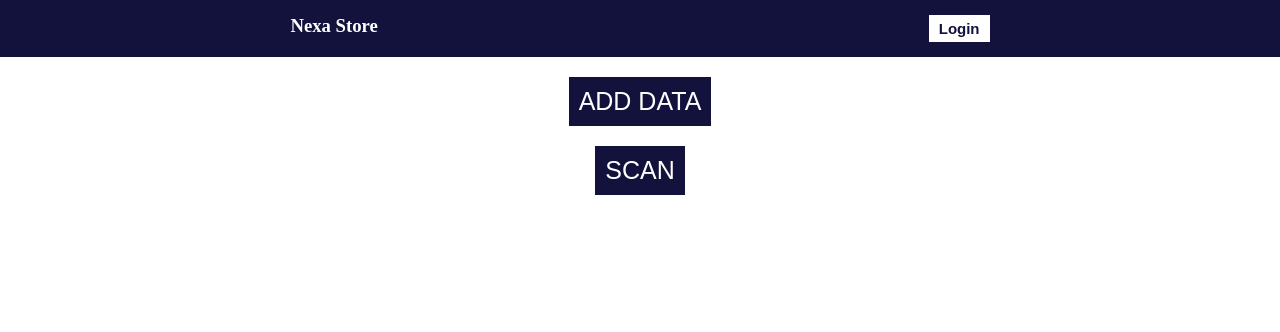
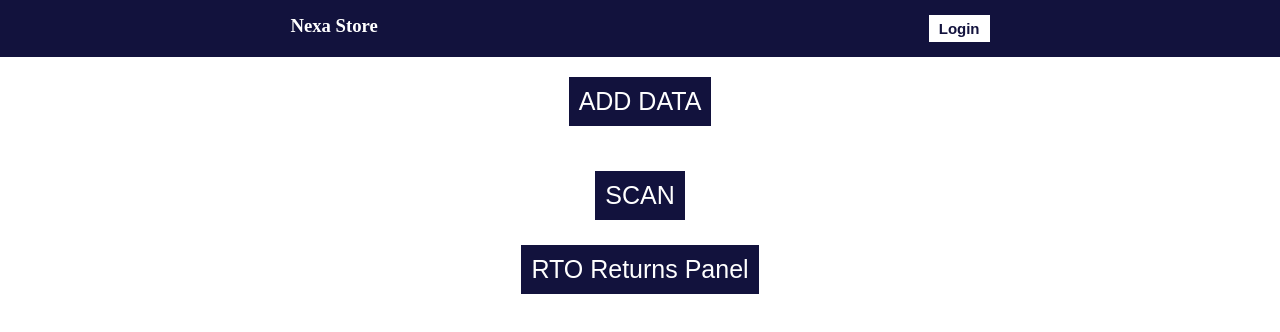
Before and after one commit to AkshitBhati/Nexa-store-project, a React (Vite) app: page / in a window 1280 px wide. Shown: the top 332 px of the page. Built offline with nearby package versions, Linux system fonts and the light colour scheme; no server answers.

Commit message:
initiated rto returns page

```diff
--- a/src/App.jsx
+++ b/src/App.jsx
@@ -9,6 +9,7 @@ import Register from './Components/Register/Register'
 import Usercard from './Components/usercard/Usercard'
 import Excel from './Components/ExcelData/Excel'
 import Scanner from "./Page/Scanner"
+import RtoReturn from './Components/RTO Returns/RtoReturn'
 
 const App = () => {
   const [userName, setUserName] = useState("")
@@ -43,6 +44,7 @@ const App = () => {
       <Route path="/register" element={<Register />} />
       <Route path="/usercard" element={<Usercard name={userName} />} />
       <Route path="/excel" element={<Excel  />} />
+      <Route path="/rtoreturn" element={<RtoReturn  />} />
     </Routes>
     </BrowserRouter>
   )
--- a/src/Components/Home/Home.css
+++ b/src/Components/Home/Home.css
@@ -18,4 +18,5 @@
     border: none;
     outline: none;
     cursor: pointer;
+    margin-bottom: 25px;
 }
--- a/src/Components/Home/Home.jsx
+++ b/src/Components/Home/Home.jsx
@@ -13,6 +13,10 @@ const Home = () => {
     const scanner = () => {
         navigate("/scan")
     }
+
+    const RtoReturn = () => {
+        navigate('/rtoreturn')
+    }
   return (
     <div className='home'>
         <div className='home__add'>
@@ -21,6 +25,9 @@ const Home = () => {
         <div className='home__scan'>
             <button className="home__btn" onClick={scanner}>SCAN</button>
         </div>
+        <div className='home__scan'>
+            <button className="home__btn" onClick={RtoReturn}>RTO Returns Panel</button>
+        </div>
     </div>
   )
 }
--- /dev/null
+++ b/src/Components/RTO Returns/RtoReturn.jsx
@@ -0,0 +1,12 @@
+import React from 'react'
+import "./RtoReturn.css"
+
+const RtoReturn = () => {
+  return (
+    <div>
+        <h1 style={{textAlign:"center"}}>Page is Building...</h1>
+    </div>
+  )
+}
+
+export default RtoReturn
```
Also changed, not shown: src/Components/RTO Returns/RtoReturn.css (added).
